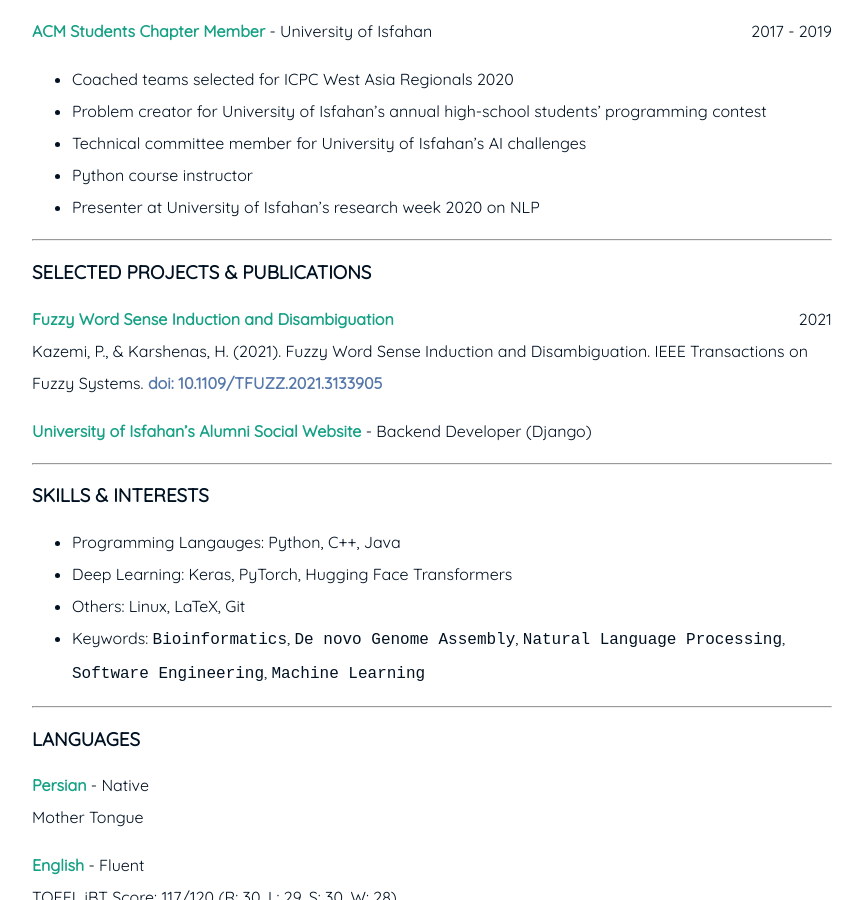
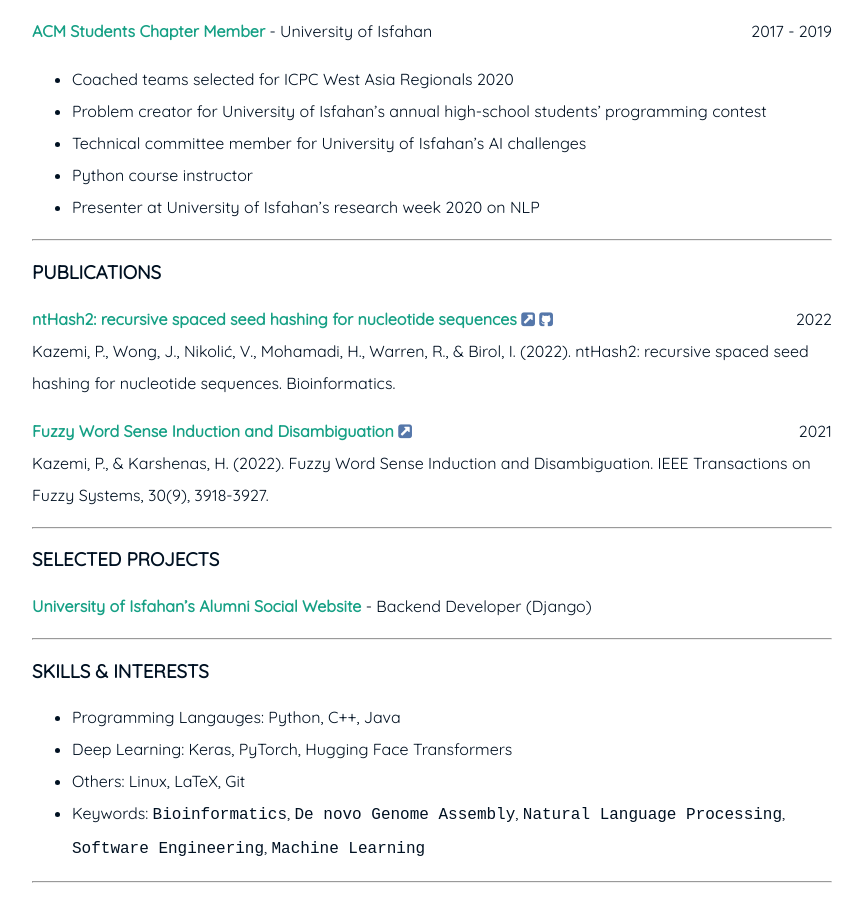
Before and after one commit to parham-k/parham-k.github.io, a Jekyll site: the page built from cv.md, in a window 1280 px wide and 900 px high, scrolled down 1025 px. Shown: the whole window, without its empty margins (208-1071 px from the left). Built offline with Jekyll 4.4.1, drawn with Linux system fonts in a browser that asks for light colours.

Commit message:
Update CV

```diff
--- a/cv.md
+++ b/cv.md
@@ -41,10 +41,29 @@ title: CV
 
 ---
 
-### SELECTED PROJECTS & PUBLICATIONS
-**Fuzzy Word Sense Induction and Disambiguation** <span style="float: right; ">2021</span>
+### PUBLICATIONS
+**ntHash2: recursive spaced seed hashing for nucleotide sequences**
+<a target="_blank" href="https://academic.oup.com/bioinformatics/advance-article/doi/10.1093/bioinformatics/btac564/6674501">
+<i class="fa fa-external-link-square"></i>
+</a>
+<a target="_blank" href="https://github.com/bcgsc/ntHash">
+<i class="fa fa-github-square"></i>
+</a>
+<span style="float: right;">2022</span>
 <br>
-Kazemi, P., & Karshenas, H. (2021). Fuzzy Word Sense Induction and Disambiguation. IEEE Transactions on Fuzzy Systems. [doi: 10.1109/TFUZZ.2021.3133905](https://ieeexplore.ieee.org/document/9645244)
+Kazemi, P., Wong, J., Nikolić, V., Mohamadi, H., Warren, R., & Birol, I. (2022). ntHash2: recursive spaced seed hashing for nucleotide sequences. Bioinformatics.
+
+**Fuzzy Word Sense Induction and Disambiguation**
+<a target="_blank" href="https://ieeexplore.ieee.org/abstract/document/9645244">
+<i class="fa fa-external-link-square"></i>
+</a>
+<span style="float: right;">2021</span>
+<br>
+Kazemi, P., & Karshenas, H. (2022). Fuzzy Word Sense Induction and Disambiguation. IEEE Transactions on Fuzzy Systems, 30(9), 3918-3927.
+
+---
+
+### SELECTED PROJECTS
 
 **University of Isfahan's Alumni Social Website** - Backend Developer (Django)
 
```
